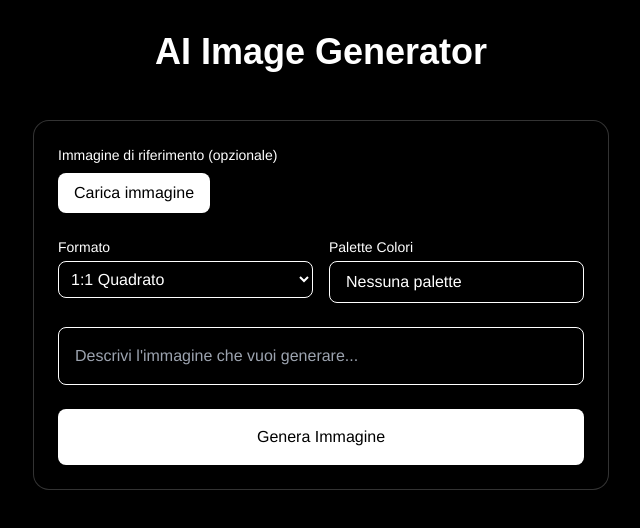
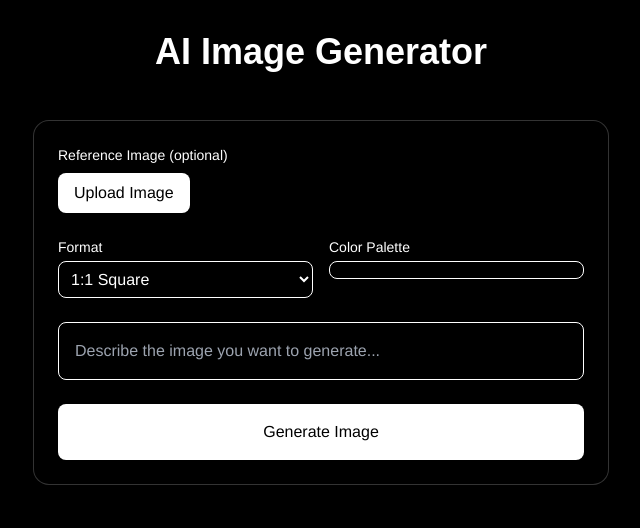
Before and after one commit to lrnzsp/imagen, a Next.js app: page / in a window 1280 px wide. Shown: the top 528 px of the page, without its empty margins (319-959 px from the left). Built offline with nearby package versions, Linux system fonts and the light colour scheme; a web font is replaced by a local one.

Commit message:
Update page.js

```diff
--- a/src/app/page.js
+++ b/src/app/page.js
@@ -15,54 +15,45 @@ export default function Home() {
   const [isOpenPalette, setIsOpenPalette] = useState(false);
 
   const aspectRatioOptions = {
-    'ASPECT_1_1': '1:1 Quadrato',
-    'ASPECT_10_16': '10:16 Verticale',
-    'ASPECT_16_10': '16:10 Panoramico',
+    'ASPECT_1_1': '1:1 Square',
+    'ASPECT_10_16': '10:16 Portrait',
+    'ASPECT_16_10': '16:10 Landscape',
     'ASPECT_9_16': '9:16 Mobile',
     'ASPECT_16_9': '16:9 Widescreen',
-    'ASPECT_3_2': '3:2 Fotografia',
-    'ASPECT_2_3': '2:3 Ritratto',
+    'ASPECT_3_2': '3:2 Photo',
+    'ASPECT_2_3': '2:3 Portrait',
     'ASPECT_4_3': '4:3 Standard',
-    'ASPECT_3_4': '3:4 Verticale',
-    'ASPECT_1_3': '1:3 Banner Verticale',
-    'ASPECT_3_1': '3:1 Banner Orizzontale'
+    'ASPECT_3_4': '3:4 Portrait',
+    'ASPECT_1_3': '1:3 Vertical Banner',
+    'ASPECT_3_1': '3:1 Horizontal Banner'
   };
 
   const colorPalettes = {
     '': {
-      name: 'Nessuna palette',
       colors: []
     },
     'EMBER': {
-      name: 'Ember',
       colors: ['#FF4400', '#FF7744', '#FF9977', '#FFBB99']
     },
     'FRESH': {
-      name: 'Fresh',
       colors: ['#00CC77', '#00DDAA', '#00BBFF', '#0099FF']
     },
     'JUNGLE': {
-      name: 'Jungle',
       colors: ['#228833', '#55AA44', '#88CC66', '#AADD88']
     },
     'MAGIC': {
-      name: 'Magic',
       colors: ['#6600FF', '#9944FF', '#CC88FF', '#EECCFF']
     },
     'MELON': {
-      name: 'Melon',
       colors: ['#FF6677', '#FF99AA', '#FFCCDD', '#FFEEFF']
     },
     'MOSAIC': {
-      name: 'Mosaic',
       colors: ['#FF4444', '#44FF44', '#4444FF', '#FFFF44']
     },
     'PASTEL': {
-      name: 'Pastel',
       colors: ['#FFB3B3', '#B3FFB3', '#B3B3FF', '#FFFFB3']
     },
     'ULTRAMARINE': {
-      name: 'Ultramarine',
       colors: ['#0033CC', '#0044FF', '#4477FF', '#99BBFF']
     }
   };
@@ -150,7 +141,7 @@ export default function Home() {
         <form onSubmit={handleSubmit} className="space-y-6 bg-black border border-white/20 rounded-2xl p-6">
           <div className="space-y-2">
             <label className="block text-sm font-medium mb-2">
-              Immagine di riferimento (opzionale)
+              Reference Image (optional)
             </label>
             <div className="flex items-center gap-2">
               <input
@@ -164,7 +155,7 @@ export default function Home() {
                 htmlFor="file-upload"
                 className="cursor-pointer bg-white text-black px-4 py-2 rounded-lg hover:bg-gray-200 transition-all duration-300"
               >
-                Carica immagine
+                Upload Image
               </label>
               {imageFile && (
                 <button
@@ -172,7 +163,7 @@ export default function Home() {
                   onClick={clearImage}
                   className="px-3 py-2 text-white border border-white rounded-lg hover:bg-white/10 transition-all duration-300"
                 >
-                  Rimuovi
+                  Remove
                 </button>
               )}
             </div>
@@ -191,7 +182,7 @@ export default function Home() {
             <div className="space-y-4">
               <div className="space-y-2">
                 <label className="block text-sm font-medium">
-                  Peso dell&apos;immagine: {imageWeight}%
+                  Image Weight: {imageWeight}%
                 </label>
                 <input
                   type="range"
@@ -205,7 +196,7 @@ export default function Home() {
 
               <div>
                 <label className="block text-sm font-medium mb-1">
-                  Formato Output
+                  Output Format
                 </label>
                 <select
                   value={aspectRatio}
@@ -225,7 +216,7 @@ export default function Home() {
               <div className="grid grid-cols-2 gap-4">
                 <div>
                   <label className="block text-sm font-medium mb-1">
-                    Formato
+                    Format
                   </label>
                   <select
                     value={aspectRatio}
@@ -240,7 +231,7 @@ export default function Home() {
 
                 <div>
                   <label className="block text-sm font-medium mb-1">
-                    Palette Colori
+                    Color Palette
                   </label>
                   <div className="relative">
                     <div
@@ -256,7 +247,6 @@ export default function Home() {
                           />
                         ))}
                       </div>
-                      <span>{selectedPalette.name}</span>
                     </div>
 
                     {isOpenPalette && (
@@ -279,7 +269,7 @@ export default function Home() {
                                 />
                               ))}
                             </div>
-                            <span>{palette.name}</span>
+                  }
                           </div>
                         ))}
                       </div>
@@ -295,7 +285,7 @@ export default function Home() {
               type="text"
               value={prompt}
               onChange={(e) => setPrompt(e.target.value)}
-              placeholder="Descrivi l'immagine che vuoi generare..."
+              placeholder="Describe the image you want to generate..."
               className="w-full p-4 bg-black border border-white rounded-lg text-white placeholder-gray-400 focus:ring-2 focus:ring-white transition-all duration-300"
               required
             />
@@ -315,10 +305,10 @@ export default function Home() {
                   <circle className="opacity-25" cx="12" cy="12" r="10" stroke="currentColor" strokeWidth="4"></circle>
                   <path className="opacity-75" fill="currentColor" d="M4 12a8 8 0 018-8V0C5.373 0 0 5.373 0 12h4zm2 5.291A7.962 7.962 0 014 12H0c0 3.042 1.135 5.824 3 7.938l3-2.647z"></path>
                 </svg>
-                Generazione in corso...
+                Generating...
               </span>
             ) : (
-              imageFile ? 'Remix Immagine' : 'Genera Immagine'
+              imageFile ? 'Remix Image' : 'Generate Image'
             )}
           </button>
         </form>
```
